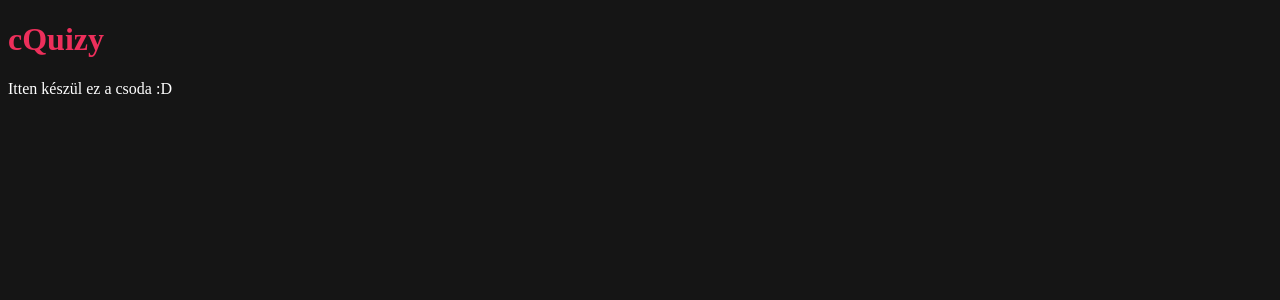
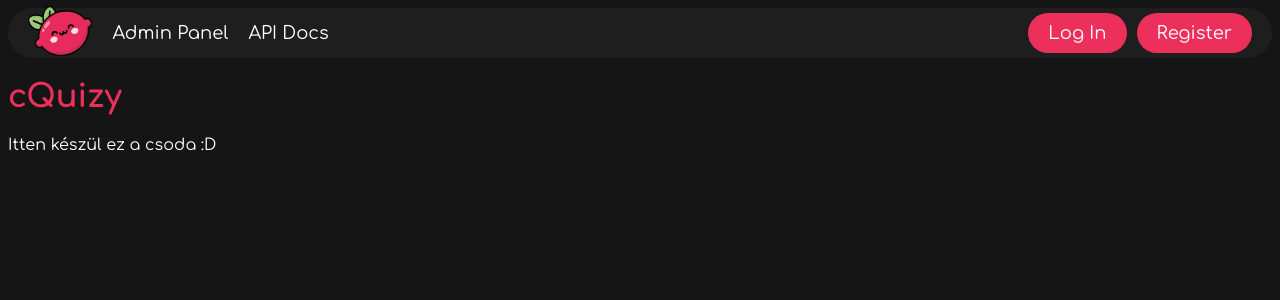
Before and after one commit to Vizsgaremek-S1-3-2026/13_S1_3_vizsgaremek, a Django app: page / in a window 1280 px wide. Shown: the top 300 px of the page. Run offline with Django 5.2, Linux system fonts and the light colour scheme.

Commit message:
css-update

```diff
--- a/Backend/cQuizy/website/static/css/global.css
+++ b/Backend/cQuizy/website/static/css/global.css
@@ -1,9 +1,87 @@
+/*! IMPORTS/ROOT/BODY ====================================================================================================*/
+@import url('https://fonts.googleapis.com/css2?family=Comfortaa:wght@300..700&display=swap');
+
+:root{
+    --primary-color: #ed2f5b;
+    --primary-color-hover: #f0587b;
+    --primary-background: #151515;
+    --secondary-background: #1e1e1e;
+    --tertiary-background: #282828;
+    --text-color: #fff;
+}
+
 body{
-    background-color: #151515;
+    background-color: var(--primary-background);
+    font-family: "Comfortaa", sans-serif !important;
 }
+
+
+
+
+
+/*! BASE ELEMENTS ====================================================================================================*/
 h1{
-    color: #ed2f5b;
+    color: var(--primary-color);
 }
 p{
-    color: #fff;
+    color: var(--text-color);
 }
+
+
+
+
+
+/*! NAVBAR ====================================================================================================*/
+.navbar{
+    display: flex;
+    justify-content: space-between;
+    align-items: center;
+    background-color: var(--secondary-background);
+    padding: 10px 20px;
+    border-radius: 25px;
+    height: 30px;
+}
+.nav-left{
+    display: flex;
+    align-items: center;
+    gap: 20px;
+}
+.nav-right{
+    display: flex;
+    align-items: center;
+    gap: 10px;
+}
+
+.nav-logo{
+    height: 50px;
+    transition: filter 0.2s ease-in-out;
+}
+.nav-logo:hover{
+    filter: brightness(1.2);
+}
+.nav-item{
+    color: var(--text-color);
+    font-size: 18px;
+
+    text-align: center;
+    text-decoration: none;
+    transition: color 0.2s ease-in-out;
+}
+.nav-item:hover{
+    color: var(--primary-color-hover);
+}
+.nav-button{
+    color: var(--text-color);
+    font-size: 18px;
+
+    text-align: center;
+    text-decoration: none;
+
+    background-color: var(--primary-color);
+    padding: 10px 20px;
+    border-radius: 25px;
+    transition: background-color 0.2s ease-in-out;
+}
+.nav-button:hover{
+    background-color: var(--primary-color-hover);
+}
--- a/Backend/cQuizy/website/templates/website/components/head.html
+++ b/Backend/cQuizy/website/templates/website/components/head.html
@@ -0,0 +1,4 @@
+{% load static %}
+<meta charset="UTF-8">
+<meta name="viewport" content="width=device-width, initial-scale=1.0">
+<link rel="stylesheet" href="{% static 'css/global.css' %}">
--- a/Backend/cQuizy/website/templates/website/components/header.html
+++ b/Backend/cQuizy/website/templates/website/components/header.html
@@ -0,0 +1,15 @@
+{% load static %}
+
+<nav class="navbar">
+    <div class="nav-left">
+        <a class="nav-item" href="">
+            <img class="nav-logo" src="{% static 'img/cQuizy.png' %}" alt="cQuizy Logo">
+        </a>
+        <a class="nav-item" href="admin">Admin Panel</a>
+        <a class="nav-item" href="api/docs">API Docs</a>
+    </div>
+    <div class="nav-right">
+        <a class="nav-button" href="login">Log In</a>
+        <a class="nav-button" href="register">Register</a>
+    </div>
+</nav>
--- a/Backend/cQuizy/website/templates/website/pages/home.html
+++ b/Backend/cQuizy/website/templates/website/pages/home.html
@@ -2,12 +2,11 @@
 <!DOCTYPE html>
 <html lang="en">
 <head>
-    <meta charset="UTF-8">
-    <meta name="viewport" content="width=device-width, initial-scale=1.0">
-    <link rel="stylesheet" href="{% static 'css/global.css' %}">
-    <title>cQuizy | Home</title>
+    {% include "website/components/head.html" %}
+    <title>TF | cQuizy | Home</title>
 </head>
 <body>
+    {% include "website/components/header.html" %}
     <h1>cQuizy</h1>
     <p>Itten készül ez a csoda :D</p>
 </body>
```
Also changed, not shown: Backend/cQuizy/website/static/img/cQuizy.png (added).
